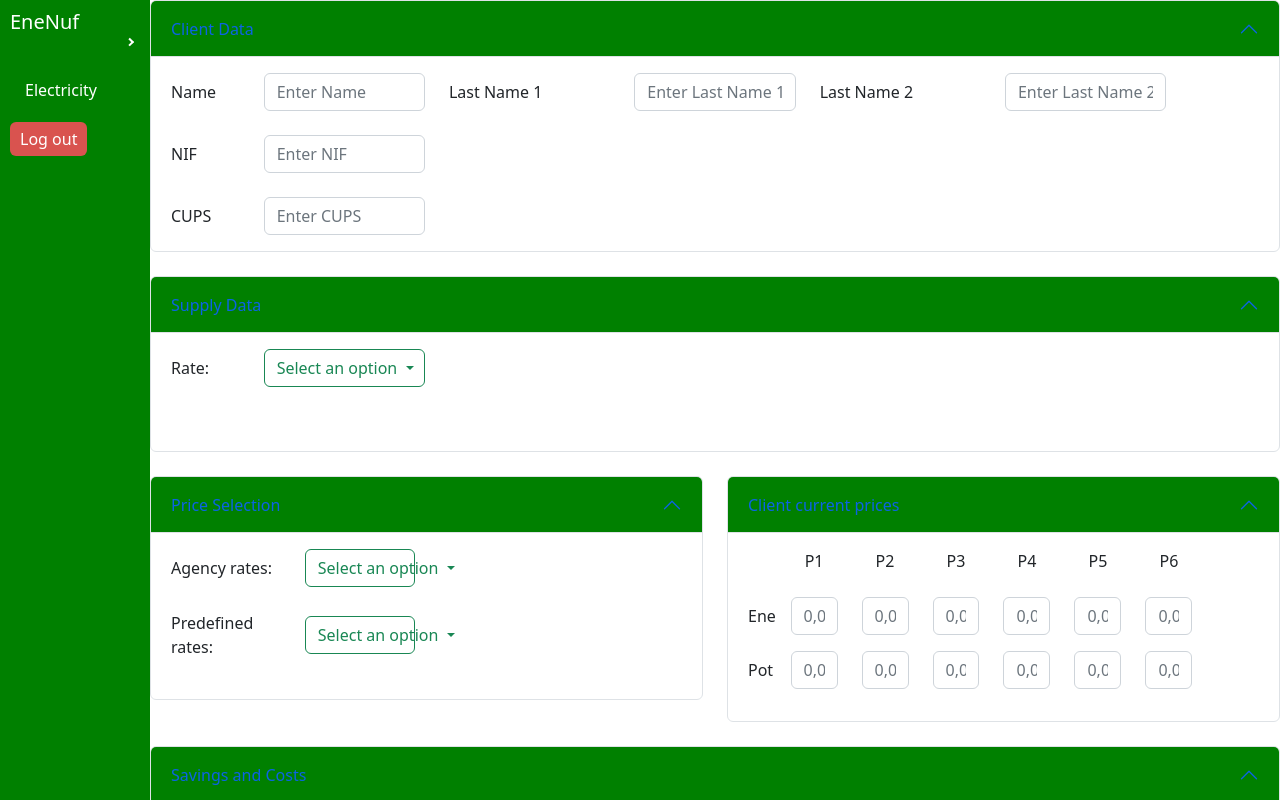
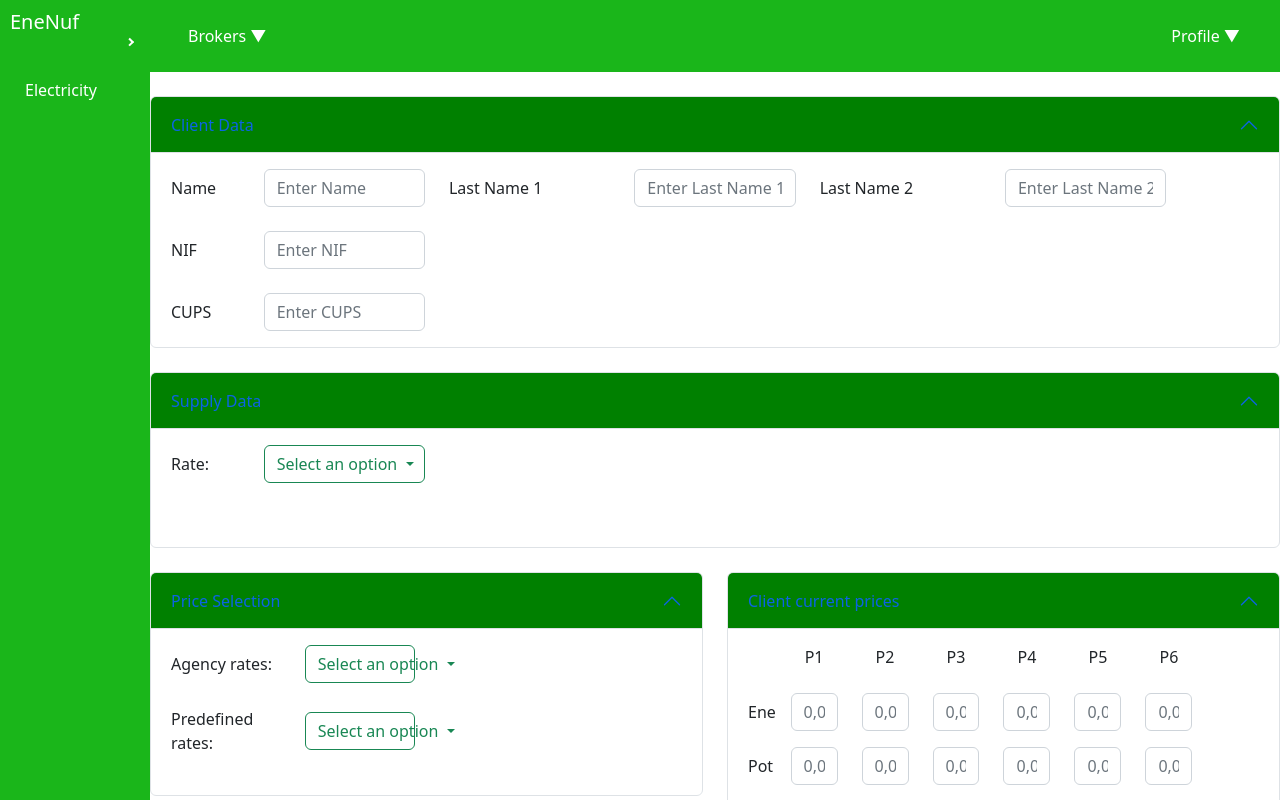
Before and after one commit to mvp17/brokersFront, an Angular app: page /electricity/comparativeAnalysis in a window 1280 px wide. Built offline with nearby package versions, Linux system fonts and the light colour scheme; sample sign-in values are in the browser's storage.

Commit message:
Add header to the main app.

```diff
--- a/src/app/app.component.html
+++ b/src/app/app.component.html
@@ -4,6 +4,8 @@
       (toggleSidebar)="sidebarExpanded = !sidebarExpanded">
     </sidebar-boots>
     <div class="main-content" [ngClass]="{ 'expanded': sidebarExpanded }">
+      <app-header></app-header>
+      <br>
       <router-outlet></router-outlet>
     </div>
   </div>
--- /dev/null
+++ b/src/app/core/components/header/header.component.html
@@ -0,0 +1,41 @@
+<header class="app-header">
+  <div class="brokers" *ngIf="this.authService.loggedIn()">
+    <button (click)="toggleBrokersDropdown()" class="brokers-button">
+      Brokers ▼
+    </button>
+
+    <!-- Brokers Dropdown Content -->
+    <div *ngIf="brokersDropdownOpen" class="brokers-dropdown">
+      <input
+        type="text"
+        placeholder="Search brokers..."
+        [(ngModel)]="searchText"
+        (input)="filterBrokers()"
+        class="search-input"
+      />
+
+      <div class="dropdown-list">
+        <div
+          *ngFor="let broker of filteredBrokers"
+          class="dropdown-item"
+          (click)="selectBroker(broker)"
+        >
+          {{ broker.name }}
+        </div>
+      </div>
+    </div>
+  </div>
+
+  <!-- Profile dropdown menu -->
+  <div class="profile-menu" *ngIf="this.authService.loggedIn()">
+    <button (click)="toggleProfileDropdown()" class="profile-icon">
+      Profile ▼
+    </button>
+
+    <!-- Profile Dropdown Content -->
+    <div *ngIf="profileDropdownOpen" class="dropdown-content">
+      <a routerLink="/profile">Profile</a>
+      <a style="cursor: pointer" (click)="logout()">Log out</a>
+    </div>
+  </div>
+</header>
--- /dev/null
+++ b/src/app/core/components/header/header.component.scss
@@ -0,0 +1,94 @@
+@import '../../../styles/variables.scss';
+
+.app-header {
+  display: flex;
+  justify-content: space-between;
+  align-items: center;
+  padding: 1rem 2rem;
+  background-color: $frame-background-color;
+  color: white;
+}
+
+.brokers {
+  position: relative;
+}
+
+.brokers-button {
+  background: none;
+  border: none;
+  color: white;
+  cursor: pointer;
+  font-size: 1rem;
+}
+
+.brokers-dropdown {
+  position: absolute;
+  top: 100%;
+  left: 0;
+  background: #ffffff;
+  color: #333;
+  width: 200px;
+  box-shadow: 0 8px 16px rgba(0, 0, 0, 0.2);
+  z-index: 100;
+  padding: 8px;
+}
+
+.search-input {
+  width: 100%;
+  padding: 5px;
+  margin-bottom: 8px;
+  border: 1px solid #ccc;
+  border-radius: 4px;
+}
+
+.dropdown-list {
+  max-height: 150px; /* Limit the height */
+  overflow-y: auto; /* Enable scrolling */
+}
+
+.dropdown-item {
+  padding: 8px;
+  cursor: pointer;
+  transition: background 0.3s;
+
+  &:hover {
+    background: #f1f1f1;
+  }
+}
+
+.profile-menu {
+  position: relative;
+
+  .profile-icon {
+    background: none;
+    border: none;
+    color: white;
+    cursor: pointer;
+    padding: 0.5rem;
+    font-size: 1rem;
+  }
+
+  .dropdown-content {
+    position: absolute;
+    top: 100%;
+    right: 0;
+    background-color: #ffffff;
+    box-shadow: 0 8px 16px rgba(0, 0, 0, 0.2);
+    color: #333;
+    min-width: 150px;
+    z-index: 100;
+    display: flex;
+    flex-direction: column;
+
+    a {
+      padding: 10px;
+      text-decoration: none;
+      color: #333;
+      transition: background 0.3s;
+
+      &:hover {
+        background-color: #f1f1f1;
+      }
+    }
+  }
+}
--- /dev/null
+++ b/src/app/core/components/header/header.component.ts
@@ -0,0 +1,77 @@
+import { Component, ElementRef, Renderer2 } from '@angular/core';
+import { AuthService } from 'src/app/modules/login/auth/auth.service';
+
+@Component({
+  selector: 'app-header',
+  templateUrl: './header.component.html',
+  styleUrls: ['./header.component.scss']
+})
+export class HeaderComponent {
+  brokersDropdownOpen = false;
+  profileDropdownOpen = false;
+  searchText = '';
+  brokers = [
+    { name: 'Broker 1' },
+    { name: 'Broker 2' },
+    { name: 'Broker 3' },
+    { name: 'Broker 4' },
+    { name: 'Broker 5' },
+    { name: 'Broker 6' }
+  ];
+  filteredBrokers = [...this.brokers];
+  private clickListener: (() => void) | null = null;
+
+  constructor(private renderer: Renderer2,
+              private elRef: ElementRef,
+              public authService: AuthService) {}
+
+  toggleBrokersDropdown() {
+    this.brokersDropdownOpen = !this.brokersDropdownOpen;
+    this.setupOutsideClickListener();
+  }
+
+  toggleProfileDropdown() {
+    this.profileDropdownOpen = !this.profileDropdownOpen;
+    this.setupOutsideClickListener();
+  }
+
+  closeDropdowns() {
+    this.brokersDropdownOpen = false;
+    this.profileDropdownOpen = false;
+    this.removeOutsideClickListener();
+  }
+
+  filterBrokers() {
+    this.filteredBrokers = this.brokers.filter(broker =>
+      broker.name.toLowerCase().includes(this.searchText.toLowerCase())
+    );
+  }
+
+  selectBroker(broker: any) {
+    console.log('Selected Broker:', broker);
+    this.closeDropdowns(); // Close dropdown after selection
+  }
+
+  logout() {
+    this.authService.logout();
+    this.closeDropdowns();
+  }
+
+  private setupOutsideClickListener() {
+    if (this.clickListener) this.clickListener();
+
+    this.clickListener = this.renderer.listen('document', 'click', (event) => {
+      const clickedInside = this.elRef.nativeElement.contains(event.target);
+      if (!clickedInside) {
+        this.closeDropdowns();
+      }
+    });
+  }
+
+  private removeOutsideClickListener() {
+    if (this.clickListener) {
+      this.clickListener();
+      this.clickListener = null;
+    }
+  }
+}
--- a/src/app/core/components/sidebar/sidebar.component.html
+++ b/src/app/core/components/sidebar/sidebar.component.html
@@ -32,8 +32,5 @@
   </div>
 
   <div class="footer">
-    <div *ngIf="authService.loggedIn()">
-      <button class="btn btn-danger" (click)="authService.logout()">Log out</button>
-    </div>
   </div>
 </div>
--- a/src/app/core/components/sidebar/sidebar.component.scss
+++ b/src/app/core/components/sidebar/sidebar.component.scss
@@ -1,11 +1,12 @@
-// Sidebar styling
+@import '../../../styles/variables.scss';
+
 .sidebar {
   position: fixed;
   left: 0;
   top: 0;
   height: 100vh;
   width: 60px; // Default width of the sidebar
-  background: green;
+  background: $frame-background-color;
   color: white;
   transition: width 0.3s ease;
   z-index: 100; // Ensure it's below the main content
@@ -24,7 +25,7 @@
 
   .header, .footer {
     padding: 10px;
-    background: green;
+    background: $frame-background-color;;
     display: flex;
     justify-content: space-between;
     align-items: center;
@@ -97,7 +98,7 @@
         transition: background 0.3s, color 0.3s;
 
         &:hover {
-          background: green;
+          background: $frame-background-color;
 
           .title {
             color: white;
@@ -142,7 +143,7 @@
         top: 50%; // Vertically center the flyout
         left: 100%; // Position it to the right of the sidebar
         transform: translateY(-50%); // Center align the dropdown to the clicked item
-        background: green;
+        background: $frame-background-color;
         padding: 10px;
         min-width: 150px;
         box-shadow: 0 0 10px rgba(0, 0, 0, 0.2);
@@ -169,7 +170,7 @@
             transition: background 0.3s;
 
             &:hover {
-              background: darkgreen;
+              background: green;
 
               .title {
                 color: white;
@@ -177,7 +178,7 @@
             }
 
             &.active {
-              background: darkgreen;
+              background: green;
 
               .title {
                 color: white;
--- /dev/null
+++ b/src/app/styles/variables.scss
@@ -0,0 +1 @@
+$frame-background-color: rgb(26, 182, 26);
--- a/src/styles.scss
+++ b/src/styles.scss
@@ -2,6 +2,7 @@
 /* Importing Bootstrap SCSS file. */
 @import 'node_modules/bootstrap/scss/bootstrap';
 
+$accordion-background-color: green;
 
 .menu{
     background-color: #114f80 !important;
```
Also changed, not shown: src/app/core/shared.module.ts (+5 -2 lines), 1 other file (tests, documents, lock files or other folders).
